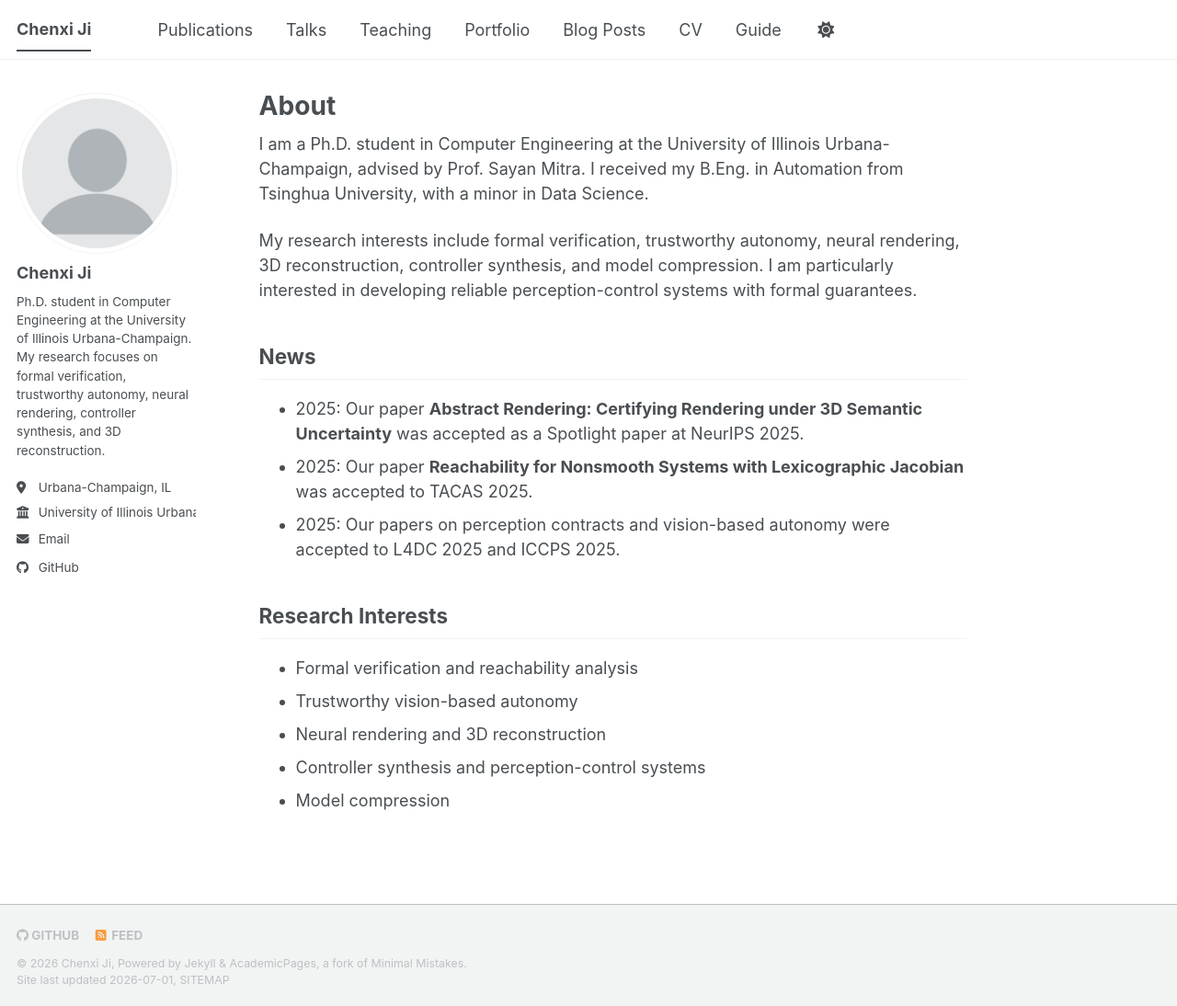
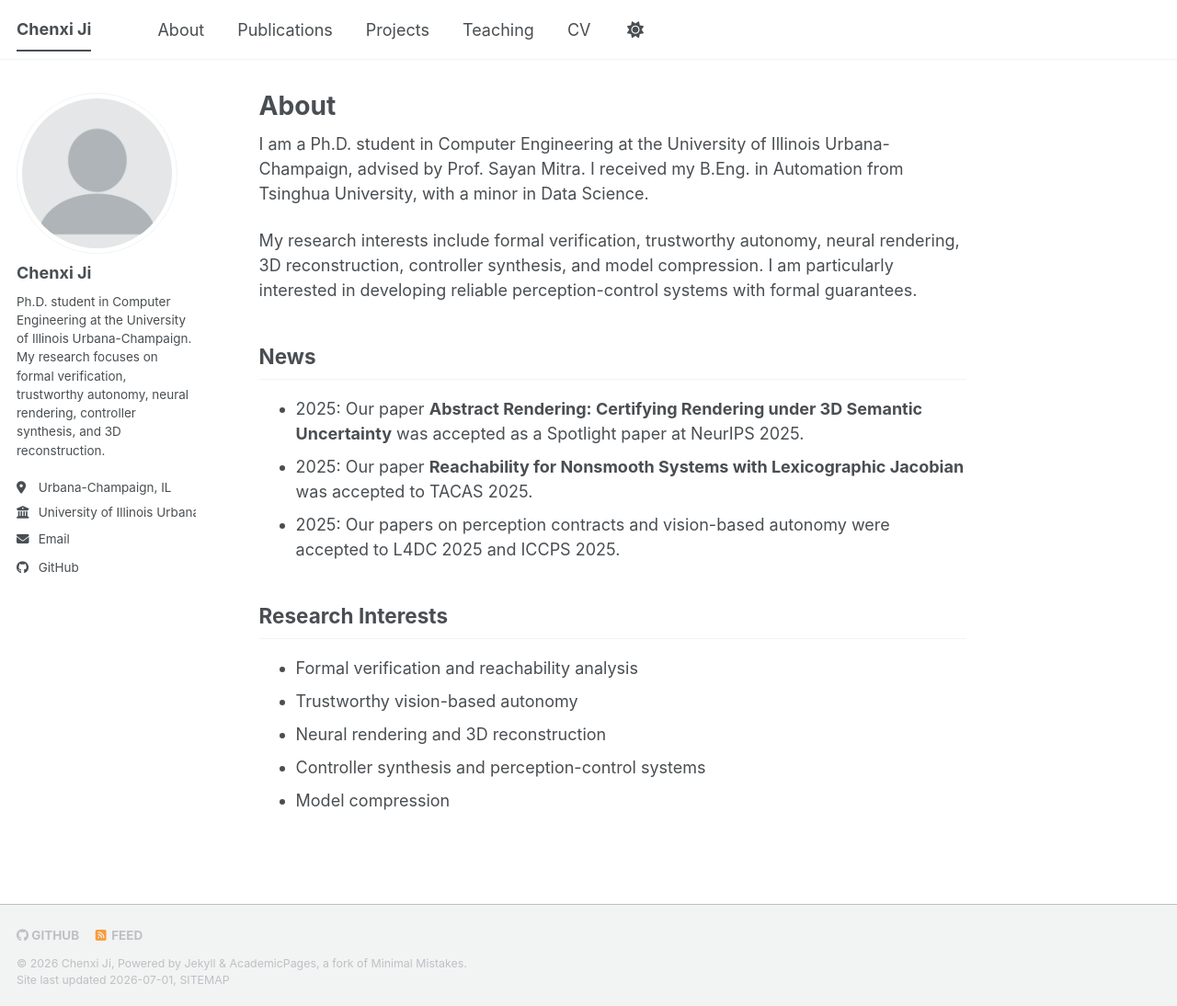
Before and after one commit to Chenxi-Ji/Chenxi-Ji.github.io, a Jekyll site: the page built from _pages/about.md, in a window 1280 px wide and 1094 px high. Shown: the whole window at 92% size. Built offline with Jekyll 4.4.1, drawn with Linux system fonts in a browser that asks for light colours; a style sheet for code colours, icons or effects is not loaded.

Commit message:
Update navigation menu structure
Removed 'Talks' and 'Blog Posts' from navigation, added 'About' and 'Projects'.

```diff
--- a/_data/navigation.yml
+++ b/_data/navigation.yml
@@ -8,26 +8,17 @@
 #      Markdown formatted page while the second is generated using JSON.
 
 main:
+  - title: "About"
+    url: /
+
   - title: "Publications"
     url: /publications/
 
-  - title: "Talks"
-    url: /talks/
+  - title: "Projects"
+    url: /portfolio/
 
   - title: "Teaching"
     url: /teaching/
 
-  - title: "Portfolio"
-    url: /portfolio/
-
-  - title: "Blog Posts"
-    url: /year-archive/
-
   - title: "CV"
     url: /cv/
-
-  # - title: "CV"
-  #   url: /cv-json/
-
-  - title: "Guide"
-    url: /markdown/
```
